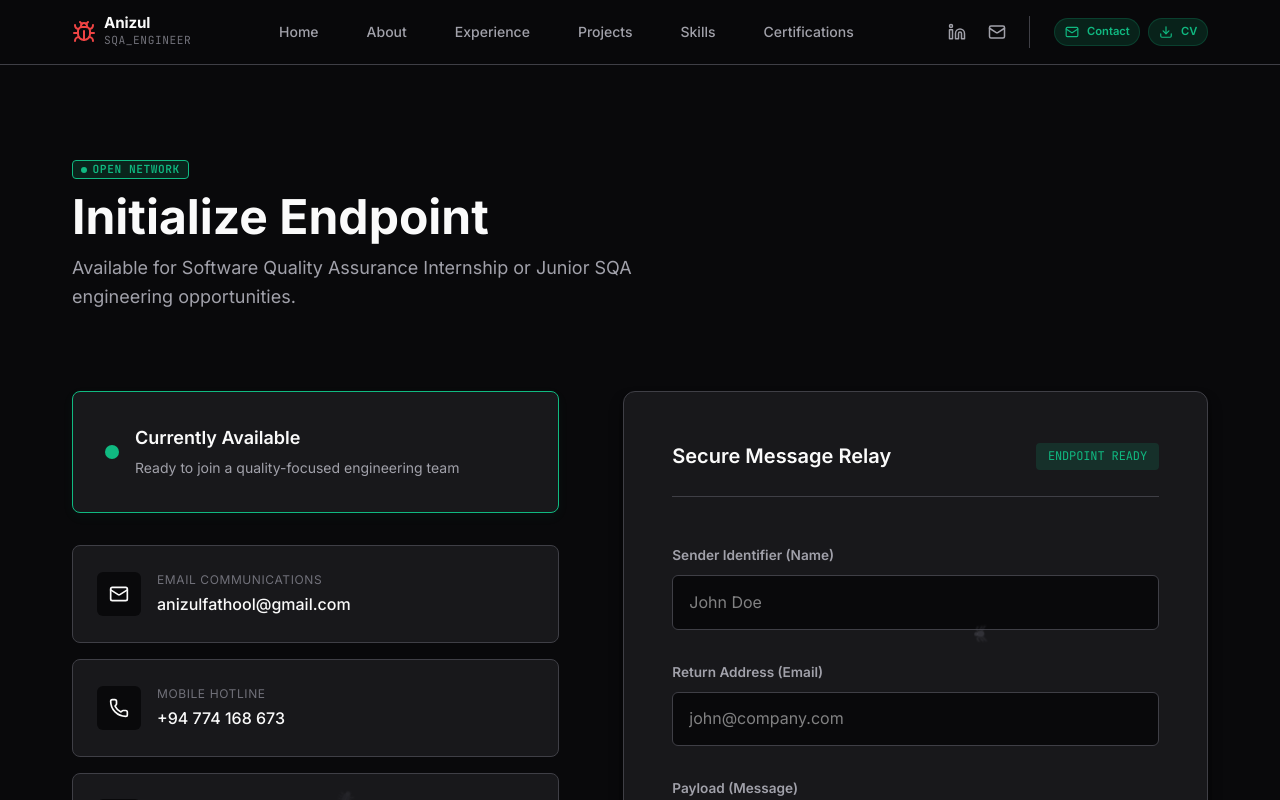
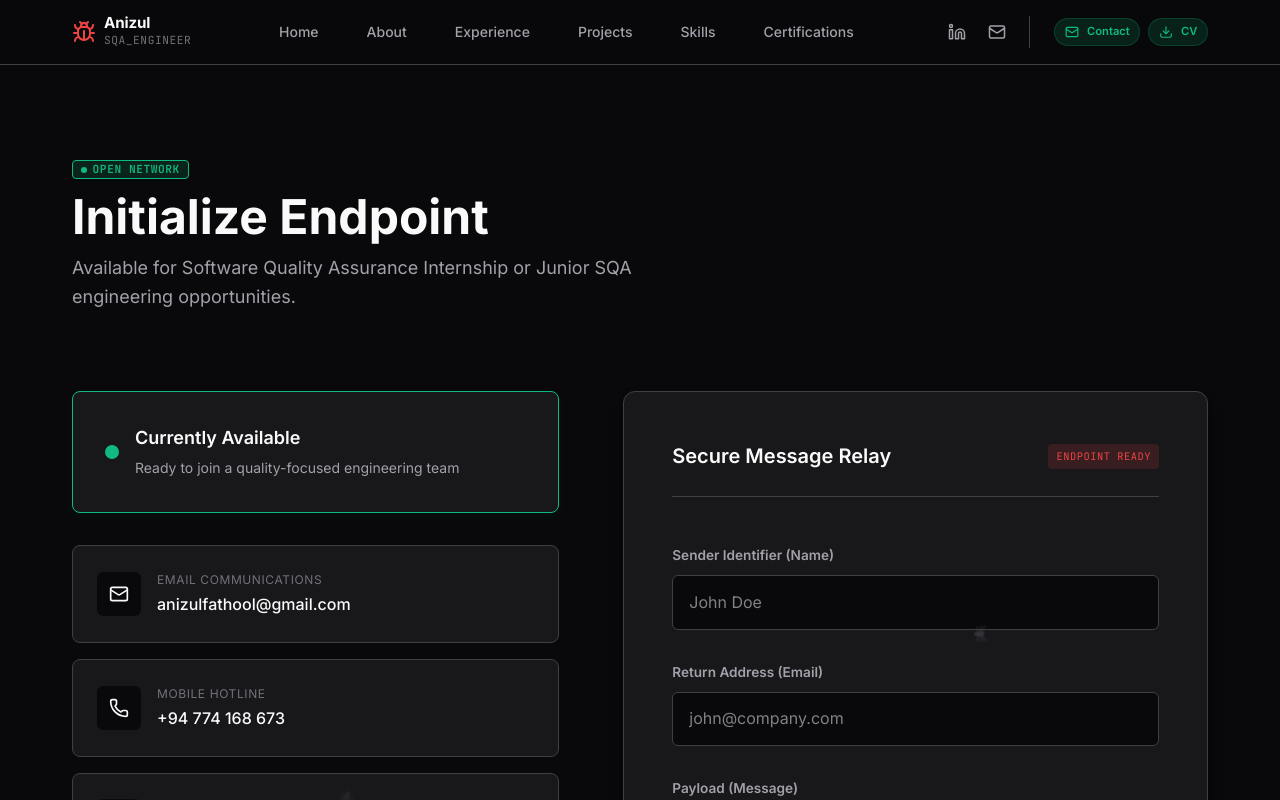
Before and after one commit to anizulbuhary/QA-Portfolio, a React (Vite) app: page /contact in a window 1280 px wide. Shown: the top 800 px of the page. Built offline with nearby package versions, Linux system fonts and the light colour scheme.

Commit message:
feat(contact): implement EmailJS for professional form handling

```diff
--- a/package.json
+++ b/package.json
@@ -10,6 +10,7 @@
     "preview": "vite preview"
   },
   "dependencies": {
+    "@emailjs/browser": "^4.4.1",
     "@radix-ui/react-slot": "^1.2.4",
     "class-variance-authority": "^0.7.1",
     "clsx": "^2.1.1",
--- a/src/pages/Contact.css
+++ b/src/pages/Contact.css
@@ -148,17 +148,42 @@
   border-bottom: 1px solid var(--color-border);
 }
 
+.form-status-indicator {
+  min-width: 120px;
+  display: flex;
+  justify-content: flex-end;
+}
+
+.form-status {
+  font-size: 0.65rem;
+  letter-spacing: 0.05em;
+  color: var(--color-brand);
+  background-color: var(--color-brand-light);
+  padding: 0.25rem 0.5rem;
+  border-radius: var(--radius-sm);
+  display: flex;
+  align-items: center;
+  gap: 0.5rem;
+}
+
+.form-status.sending {
+  color: #fbbf24;
+  background-color: rgba(251, 191, 36, 0.1);
+}
+
+.form-status.pass {
+  color: var(--color-pass);
+  background-color: var(--color-pass-bg);
+}
+
+.form-status.fail {
+  color: var(--color-fail);
+  background-color: var(--color-fail-bg);
+}
+
 .form-header h3 {
   font-size: 1.25rem;
   font-weight: 600;
-}
-
-.form-status {
-  font-size: 0.75rem;
-  color: var(--color-pass);
-  background-color: var(--color-pass-bg);
-  padding: 0.25rem 0.75rem;
-  border-radius: var(--radius-sm);
 }
 
 .form-group {
@@ -199,6 +224,20 @@
   padding: 1rem;
 }
 
+.submit-btn.loading {
+  opacity: 0.8;
+  cursor: not-allowed;
+}
+
+@keyframes spin {
+  from { transform: rotate(0deg); }
+  to { transform: rotate(360deg); }
+}
+
+.animate-spin {
+  animation: spin 1s linear infinite;
+}
+
 .form-note {
   margin-top: var(--spacing-md);
   font-size: 0.85rem;
--- a/src/pages/Contact.tsx
+++ b/src/pages/Contact.tsx
@@ -1,21 +1,35 @@
-import { motion } from 'framer-motion';
-import { Mail, Linkedin, Github, Send, TerminalSquare, Phone } from 'lucide-react';
+import { motion, AnimatePresence } from 'framer-motion';
+import { Mail, Linkedin, Github, Send, TerminalSquare, Phone, CheckCircle, AlertTriangle, Loader2 } from 'lucide-react';
 import { SeverityBadge } from '../components/ui/SeverityBadge';
+import { useState, useRef } from 'react';
+import emailjs from '@emailjs/browser';
 import './Contact.css';
 
 const Contact = () => {
+  const formRef = useRef<HTMLFormElement>(null);
+  const [status, setStatus] = useState<'idle' | 'sending' | 'success' | 'error'>('idle');
 
   const handleTransmit = (e: React.FormEvent<HTMLFormElement>) => {
     e.preventDefault();
-    const formData = new FormData(e.currentTarget);
-    const name = formData.get('name');
-    const email = formData.get('email');
-    const message = formData.get('message');
+    if (!formRef.current) return;
 
-    const subject = encodeURIComponent(`QA Portfolio Inquiry from ${name}`);
-    const body = encodeURIComponent(`Sender: ${name} (${email})\n\nMessage:\n${message}`);
+    setStatus('sending');
 
-    window.location.href = `mailto:anizulfathool@gmail.com?subject=${subject}&body=${body}`;
+    // These should be replaced with your actual EmailJS IDs
+    const SERVICE_ID = 'YOUR_SERVICE_ID';
+    const TEMPLATE_ID = 'YOUR_TEMPLATE_ID';
+    const PUBLIC_KEY = 'YOUR_PUBLIC_KEY';
+
+    emailjs.sendForm(SERVICE_ID, TEMPLATE_ID, formRef.current, PUBLIC_KEY)
+      .then(() => {
+        setStatus('success');
+        formRef.current?.reset();
+        setTimeout(() => setStatus('idle'), 5000);
+      }, (error) => {
+        console.error('Email Error:', error);
+        setStatus('error');
+        setTimeout(() => setStatus('idle'), 5000);
+      });
   };
 
   return (
@@ -97,10 +111,25 @@ const Contact = () => {
           animate={{ opacity: 1, x: 0 }}
           transition={{ duration: 0.5, delay: 0.2 }}
         >
-          <form className="contact-form" onSubmit={handleTransmit}>
+          <form className="contact-form" ref={formRef} onSubmit={handleTransmit}>
             <div className="form-header">
               <h3>Secure Message Relay</h3>
-              <span className="form-status mono-text">ENDPOINT READY</span>
+              <div className="form-status-indicator">
+                <AnimatePresence mode="wait">
+                  {status === 'idle' && (
+                    <motion.span key="ready" initial={{ opacity: 0 }} animate={{ opacity: 1 }} exit={{ opacity: 0 }} className="form-status mono-text">ENDPOINT READY</motion.span>
+                  )}
+                  {status === 'sending' && (
+                    <motion.span key="sending" initial={{ opacity: 0 }} animate={{ opacity: 1 }} exit={{ opacity: 0 }} className="form-status sending mono-text"><Loader2 size={12} className="animate-spin" /> ENCRYPTING...</motion.span>
+                  )}
+                  {status === 'success' && (
+                    <motion.span key="success" initial={{ opacity: 0 }} animate={{ opacity: 1 }} exit={{ opacity: 0 }} className="form-status pass mono-text">TRANSMISSION COMPLETE</motion.span>
+                  )}
+                  {status === 'error' && (
+                    <motion.span key="error" initial={{ opacity: 0 }} animate={{ opacity: 1 }} exit={{ opacity: 0 }} className="form-status fail mono-text">XMIT FAILED</motion.span>
+                  )}
+                </AnimatePresence>
+              </div>
             </div>
 
             <div className="form-group">
@@ -118,8 +147,15 @@ const Contact = () => {
               <textarea id="message" name="message" rows={5} placeholder="Discussing a potential QA opportunity..." required></textarea>
             </div>
 
-            <button type="submit" className="btn btn-primary submit-btn">
-              Transmit <Send size={16} />
+            <button
+              type="submit"
+              className={`btn btn-primary submit-btn ${status !== 'idle' ? 'loading' : ''}`}
+              disabled={status !== 'idle'}
+            >
+              {status === 'idle' && <>Transmit <Send size={16} /></>}
+              {status === 'sending' && <>Encrypting...</>}
+              {status === 'success' && <>Sent <CheckCircle size={16} /></>}
+              {status === 'error' && <>Retry <AlertTriangle size={16} /></>}
             </button>
           </form>
         </motion.div>
```
Also changed, not shown: 1 other file (tests, documents, lock files or other folders).
